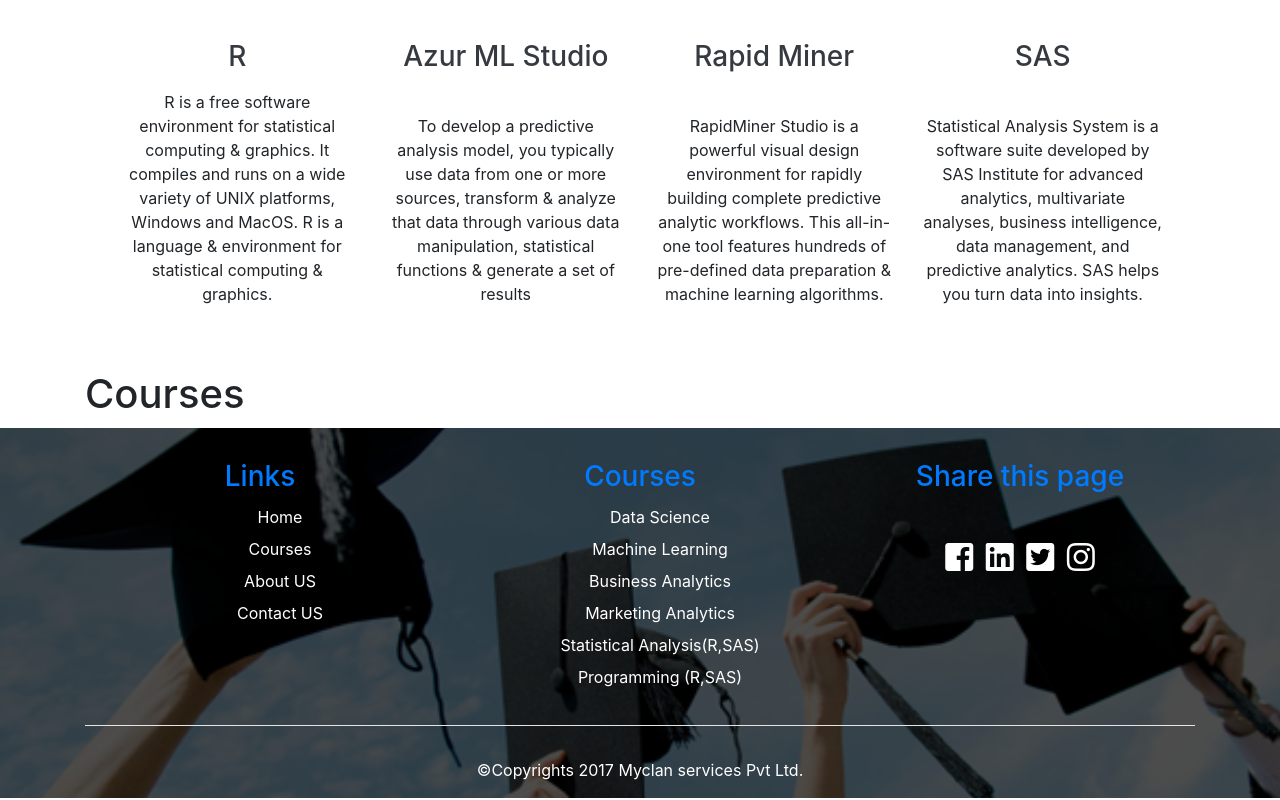
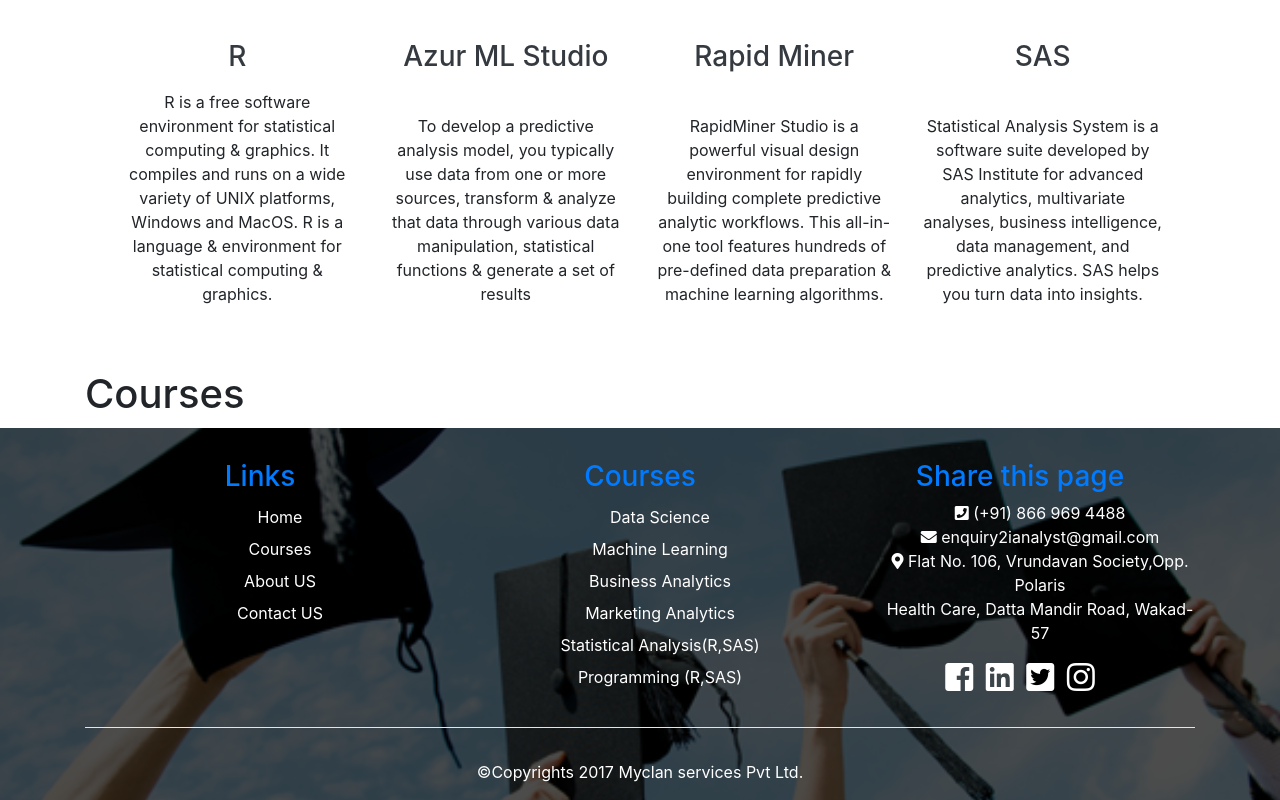
Before and after one commit to pallavi1224/workAnalyst, a plain HTML site: page index.html in a window 1280 px wide. Shown: the part 566-1366 px from the top of the page. Drawn offline with nearby package versions, Linux system fonts and the light colour scheme; files whose address does not match are found by name.

Commit message:
Add files via upload

```diff
--- a/index.html
+++ b/index.html
@@ -138,9 +138,15 @@
                         <li><a class="dropdown-item text-white" href="#">Programming (R,SAS)</a></li>
                     </ul>
                 </div>
-                <div class="col-md-4" class="text-white">
+                <div class="col-md-4">
                     <h3 class="text-primary pt-2">Share this page</h3>
-                    <ul class="list-inline mt-5">
+                    <ul style="list-style-type: none">
+                        <li class="text-white"><i class="fas fa-phone-square text-white"></i> (+91) 866 969 4488</li>
+                        <li class="text-white"><i class="fas fa-envelope text-white"></i> enquiry2ianalyst@gmail.com</li>
+                        <li class="text-white"><i class="fas fa-map-marker-alt text-white"></i> Flat No. 106, Vrundavan Society,Opp. Polaris
+                            <br />Health Care, Datta Mandir Road, Wakad-57</li>
+                    </ul>
+                    <ul class="list-inline">
                         <li class="list-inline-item"><i class="text-white fab fa-facebook-square fa-2x"></i></li>
                         <li class="list-inline-item"><i class="text-white fab fa-linkedin fa-2x"></i></li>
                         <li class="list-inline-item"><i class="text-white fab fa-twitter-square fa-2x"></i></li>
```
